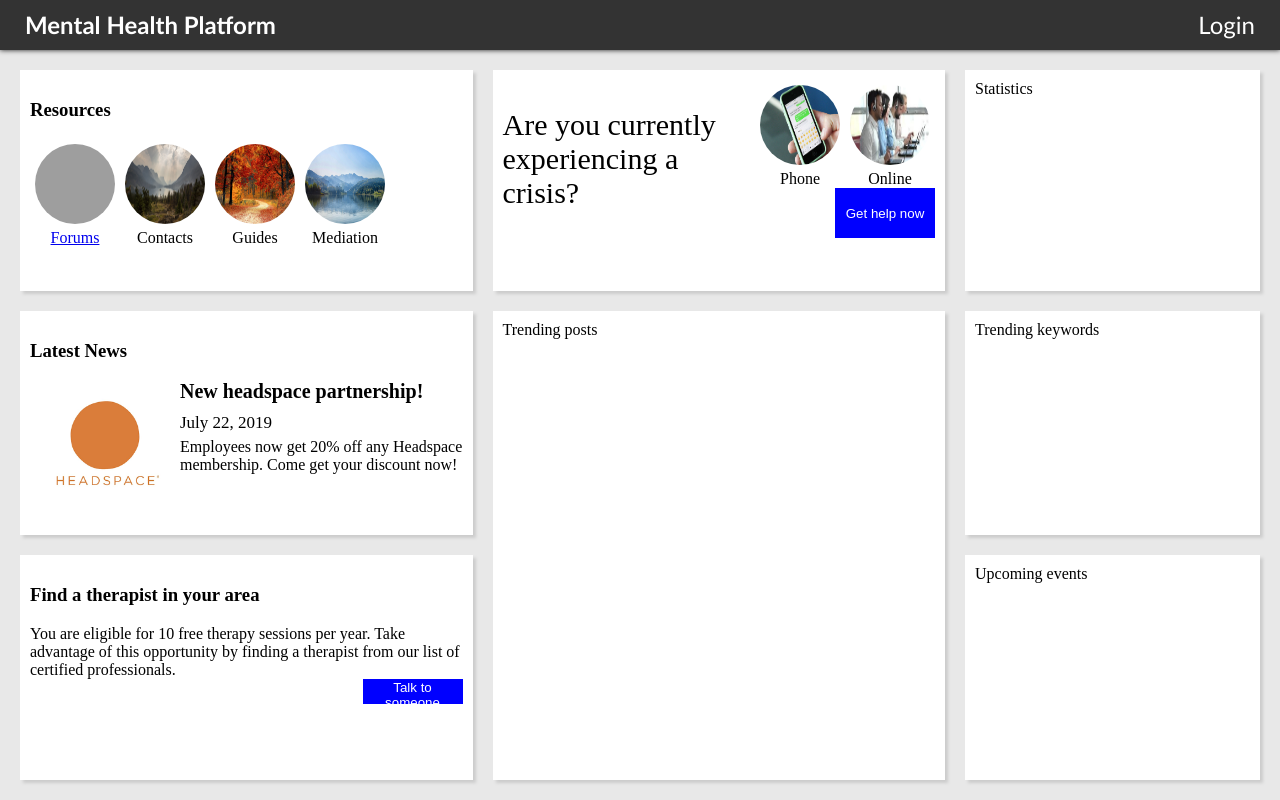
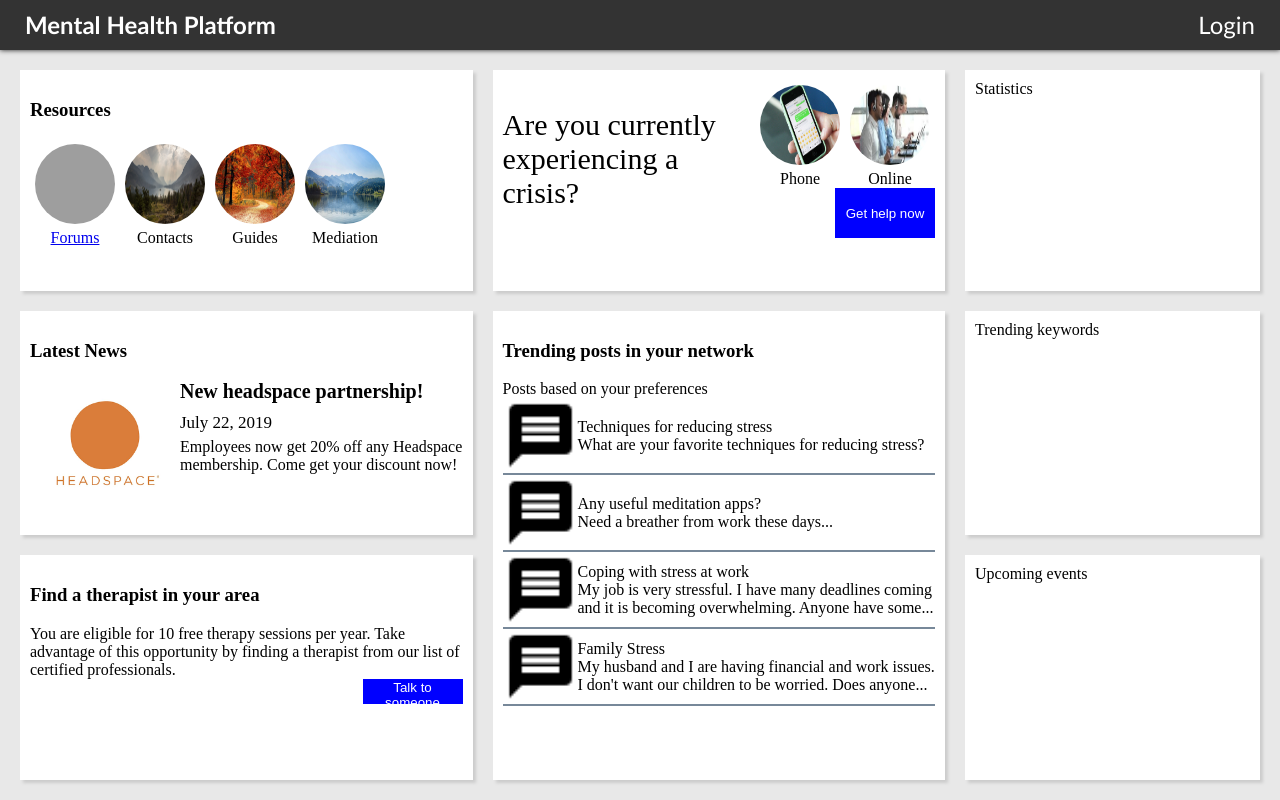
Before and after one commit to microsoft/MentalHealthPlatform, a React app in the folder client/: page /dashboard in a window 1280 px wide. Built offline with nearby package versions, Linux system fonts and the light colour scheme; grey boxes are pictures that could not be loaded.

Commit message:
trending posts preview base complete

```diff
--- a/client/src/Components/TrendingPostsPreview/trending-posts-preview.css
+++ b/client/src/Components/TrendingPostsPreview/trending-posts-preview.css
@@ -0,0 +1,16 @@
+.TrendingPostsPreviewLabel {
+    display: flex;
+    flex-direction: column;
+    /* align-items: center */
+}
+
+.TrendingPostsPreviewMessage {
+    display: flex;
+    flex-direction: row;
+    align-items: center;
+    border-bottom: 2px solid lightslategray;
+}
+
+.TrendingPostsPreviewImage {
+    min-width: 75px;
+}
--- a/client/src/Components/TrendingPostsPreview/trending-posts-preview.css.d.ts
+++ b/client/src/Components/TrendingPostsPreview/trending-posts-preview.css.d.ts
@@ -0,0 +1,3 @@
+export const TrendingPostsPreviewLabel: string;
+export const TrendingPostsPreviewMessage: string;
+export const TrendingPostsPreviewImage: string;
--- a/client/src/Components/TrendingPostsPreview/trending-posts-preview.tsx
+++ b/client/src/Components/TrendingPostsPreview/trending-posts-preview.tsx
@@ -2,11 +2,41 @@
 // Licensed under the MIT license.
 
 import * as React from 'react';
-
-// import * as classes from "./trending-posts-preview.css";
+import message_icon from './../../images/message_icon.png';
+import * as classes from "./trending-posts-preview.css";
 
 interface ITrendingPostsPreviewProps {
 }
+
+interface ITrendingMessagesData {
+    icon: any;
+    title: string;
+    message: string;
+}
+
+const trendingMessagesData = [
+    {
+        icon: message_icon,
+        title: "Techniques for reducing stress",
+        description: "What are your favorite techniques for reducing stress?"
+    },
+    {
+        icon: message_icon,
+        title: "Any useful meditation apps?",
+        description: "Need a breather from work these days..."
+    },
+    {
+        icon: message_icon,
+        title: "Coping with stress at work",
+        description: "My job is very stressful. I have many deadlines coming and it is becoming overwhelming. Anyone have some..."
+    },
+    {
+        icon: message_icon,
+        title: "Family Stress",
+        description: "My husband and I are having financial and work issues. I don't want our children to be worried. Does anyone..."
+    }
+];
+
 
 const TrendingPostsPreview = (props: ITrendingPostsPreviewProps) => {
     const {
@@ -14,8 +44,38 @@ const TrendingPostsPreview = (props: ITrendingPostsPreviewProps) => {
 
     return (
         <div>
-            Trending posts
+            <h3>Trending posts in your network</h3>
+            <label>Posts based on your preferences</label>
+            <div className={classes.TrendingPostsPreviewMessage}>
+                <img src={trendingMessagesData[0].icon} className={classes.TrendingPostsPreviewImage}/>
+                <div className={classes.TrendingPostsPreviewLabel}>
+                    <label>{trendingMessagesData[0].title}</label>
+                    <label>{trendingMessagesData[0].description}</label>
+                </div>
+            </div>
+            <div className={classes.TrendingPostsPreviewMessage}>
+                <img src={trendingMessagesData[1].icon} className={classes.TrendingPostsPreviewImage}/>
+                <div className={classes.TrendingPostsPreviewLabel}>
+                    <label>{trendingMessagesData[1].title}</label>
+                    <label>{trendingMessagesData[1].description}</label>
+                </div>
+            </div>
+            <div className={classes.TrendingPostsPreviewMessage}>
+                <img src={trendingMessagesData[2].icon} className={classes.TrendingPostsPreviewImage}/>
+                <div className={classes.TrendingPostsPreviewLabel}>
+                    <label>{trendingMessagesData[2].title}</label>
+                    <label>{trendingMessagesData[2].description}</label>
+                </div>
+            </div>
+            <div className={classes.TrendingPostsPreviewMessage}>
+                <img src={trendingMessagesData[3].icon} className={classes.TrendingPostsPreviewImage}/>
+                <div className={classes.TrendingPostsPreviewLabel}>
+                    <label>{trendingMessagesData[3].title}</label>
+                    <label>{trendingMessagesData[3].description}</label>
+                </div>
+            </div>
         </div>
+
     );
 };
 
```
